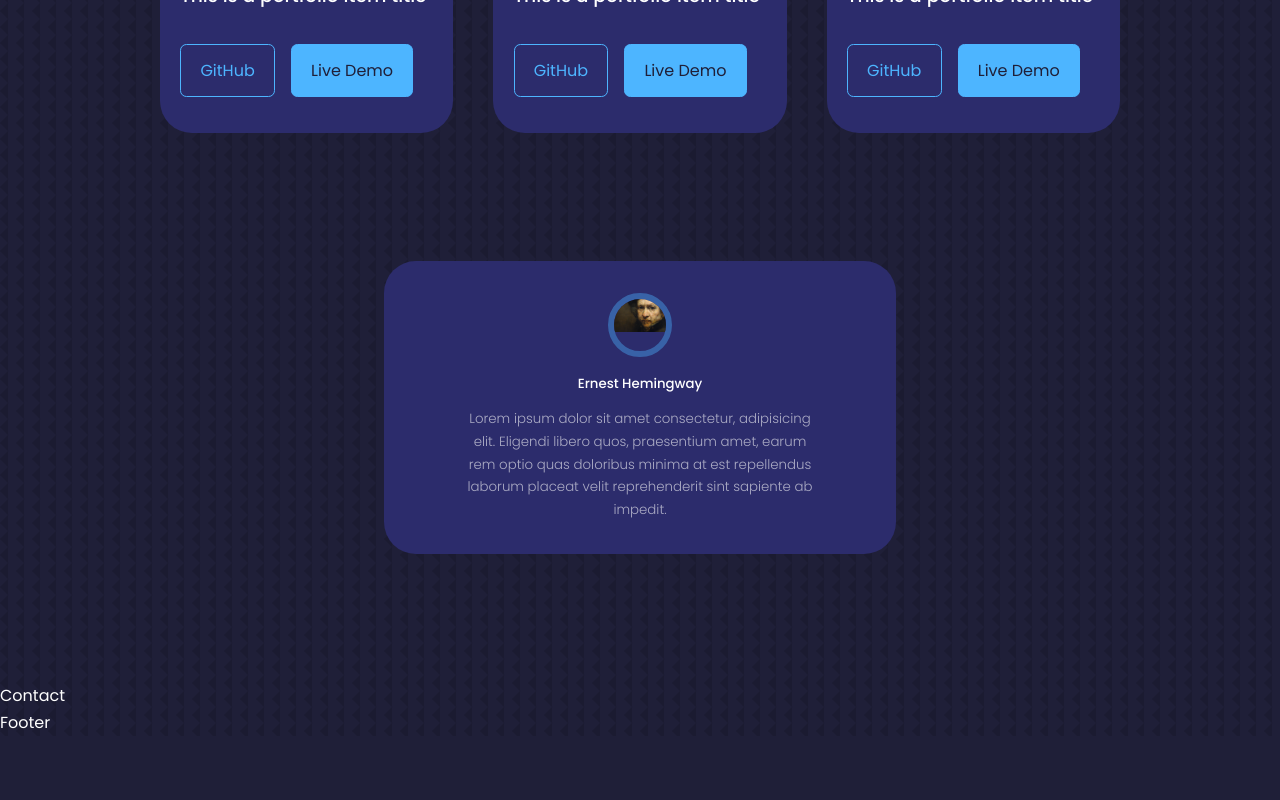
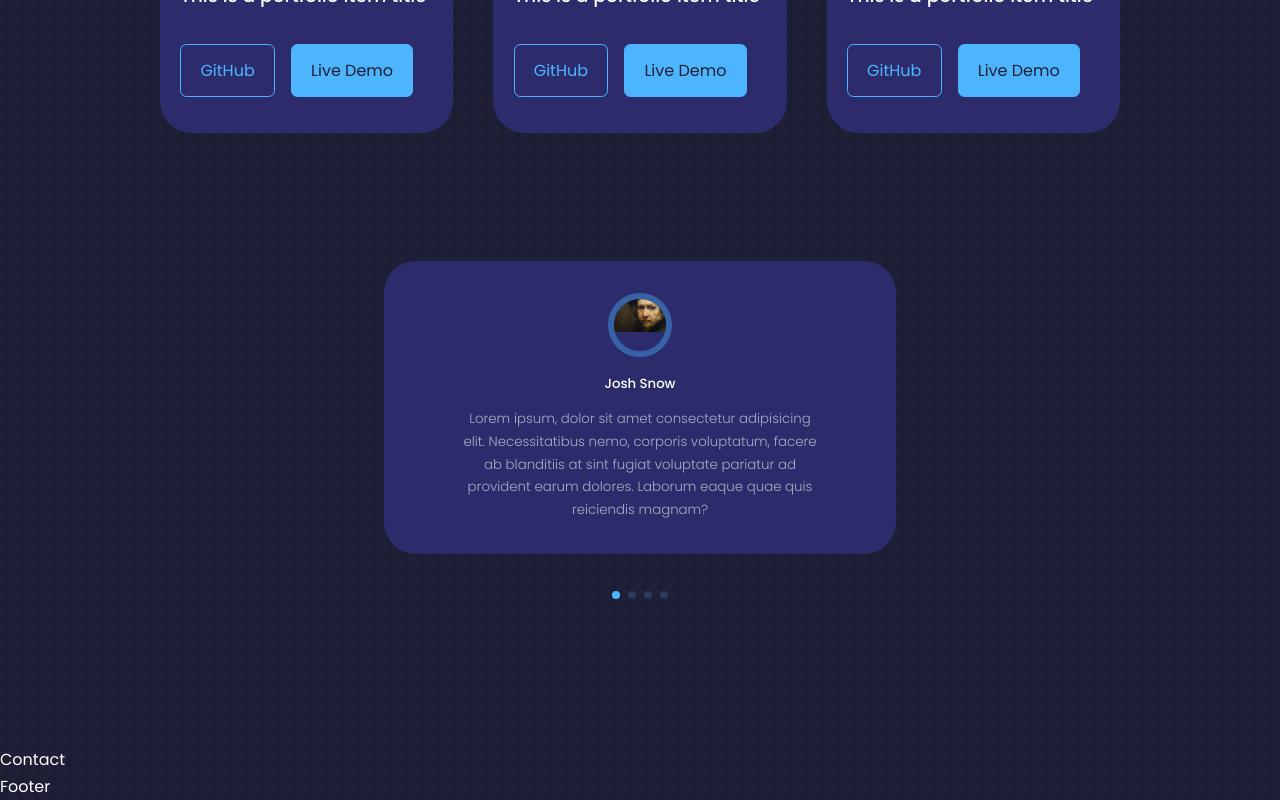
Before and after one commit to fhgaha/portfolio, a React (Create React App) app: page / in a window 1280 px wide. Shown: the part 3293-4093 px from the top of the page. Before the commit the page ends 4029 px from the top, so only its background shows below. Built offline with nearby package versions, Linux system fonts and the light colour scheme.

Commit message:
testimonials done

```diff
--- a/package.json
+++ b/package.json
@@ -10,6 +10,7 @@
     "react-dom": "^18.2.0",
     "react-icons": "^4.7.1",
     "react-scripts": "5.0.1",
+    "swiper": "^8.4.6",
     "web-vitals": "^2.1.4"
   },
   "scripts": {
--- a/src/components/testimonials/Testimonials.jsx
+++ b/src/components/testimonials/Testimonials.jsx
@@ -4,6 +4,12 @@ import AVTR1 from "../../assets/face.jpg";
 import AVTR2 from "../../assets/AaF7I726N-8.jpg";
 import AVTR3 from "../../assets/PRR_S2 — копия.jpg";
 import AVTR4 from "../../assets/PRR_S2_6-8-6_ST_locomotive_Pennsylvania_Railroad_S2_steam_turbi_b5c6878b-5040-4e98-a504-e48b4067f5fc.png";
+
+import { Pagination } from 'swiper';
+import { Swiper, SwiperSlide } from 'swiper/react';
+
+import 'swiper/css';
+import 'swiper/css/pagination';
 
 const data = [
   {
@@ -20,25 +26,36 @@ const data = [
     avatar: AVTR3,
     name: 'Josh Snow',
     review: 'Lorem ipsum, dolor sit amet consectetur adipisicing elit. Necessitatibus nemo, corporis voluptatum, facere ab blanditiis at sint fugiat voluptate pariatur ad provident earum dolores. Laborum eaque quae quis reiciendis magnam?'
+  },
+  {
+    avatar: AVTR4,
+    name: 'Josh Snow',
+    review: 'Lorem ipsum, dolor sit amet consectetur adipisicing elit. Necessitatibus nemo, corporis voluptatum, facere ab blanditiis at sint fugiat voluptate pariatur ad provident earum dolores. Laborum eaque quae quis reiciendis magnam?'
   }
 ]
 
 const Testimonials = () => {
   return (
     <section id='testimonials'>
-      <div className="container testimonials__container">
-        <article className="testimonial">
-          <div className="client__avatar">
-            <img src={AVTR1} alt="Avatar" />
-          </div>
-          <h5 className="client__name">Ernest Hemingway</h5>
-          <small className="client__review">
-            Lorem ipsum dolor sit amet consectetur, adipisicing elit. Eligendi libero quos, praesentium amet, earum rem optio quas doloribus minima at est repellendus laborum placeat velit reprehenderit sint sapiente ab impedit.
-          </small>
-        </article>
-
-
-      </div>
+      <Swiper
+        className="container testimonials__container"
+        modules={[Pagination]}
+        spaceBetween={40}
+        slidesPerView={1}
+        pagination={{ clickable: true }}
+      >
+        {
+          data.map(({ avatar, name, review }) => (
+            <SwiperSlide className="testimonial" key={avatar}>
+              <div className="client__avatar">
+                <img src={avatar} alt="Avatar" />
+              </div>
+              <h5 className="client__name">{name}</h5>
+              <small className="client__review">{review}</small>
+            </SwiperSlide>
+          ))
+        }
+      </Swiper>
     </section>
   )
 }
--- a/src/components/testimonials/testimonials.css
+++ b/src/components/testimonials/testimonials.css
@@ -1,5 +1,6 @@
 .container.testimonials__container {
 	width: 40%;
+	padding-bottom: 4rem;
 }
 
 .client__avatar {
@@ -27,6 +28,10 @@
 	margin: 0.8rem auto 0;
 }
 
+.swiper-pagination-clickable .swiper-pagination-bullet{
+	background: var(--color-primary);
+}
+
 /* ======================= MEDIA QUERIES (MEDIUM DEVICES) ======================= */
 
 @media screen and (max-width: 1024px) {
```
Also changed, not shown: 1 other file (tests, documents, lock files or other folders).
